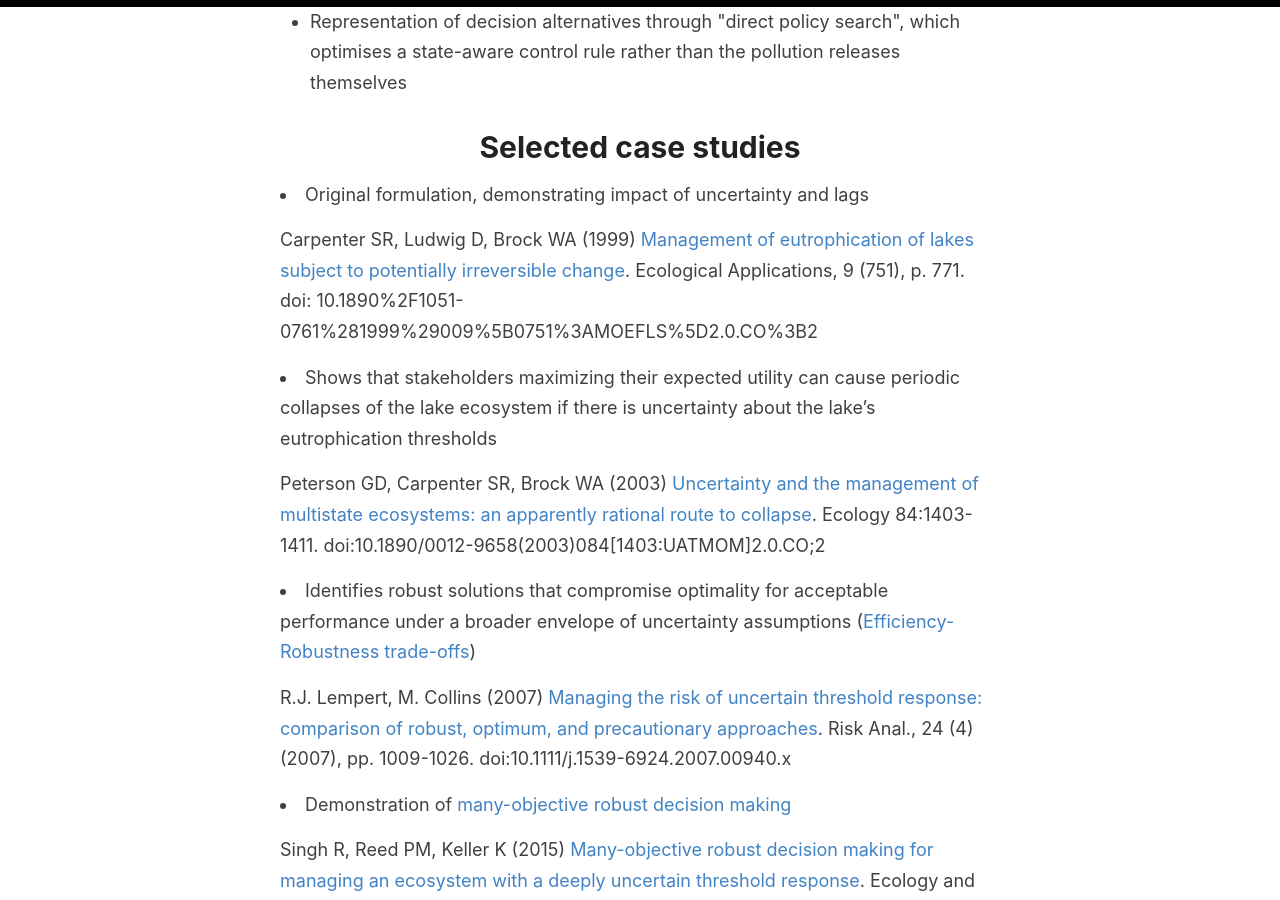
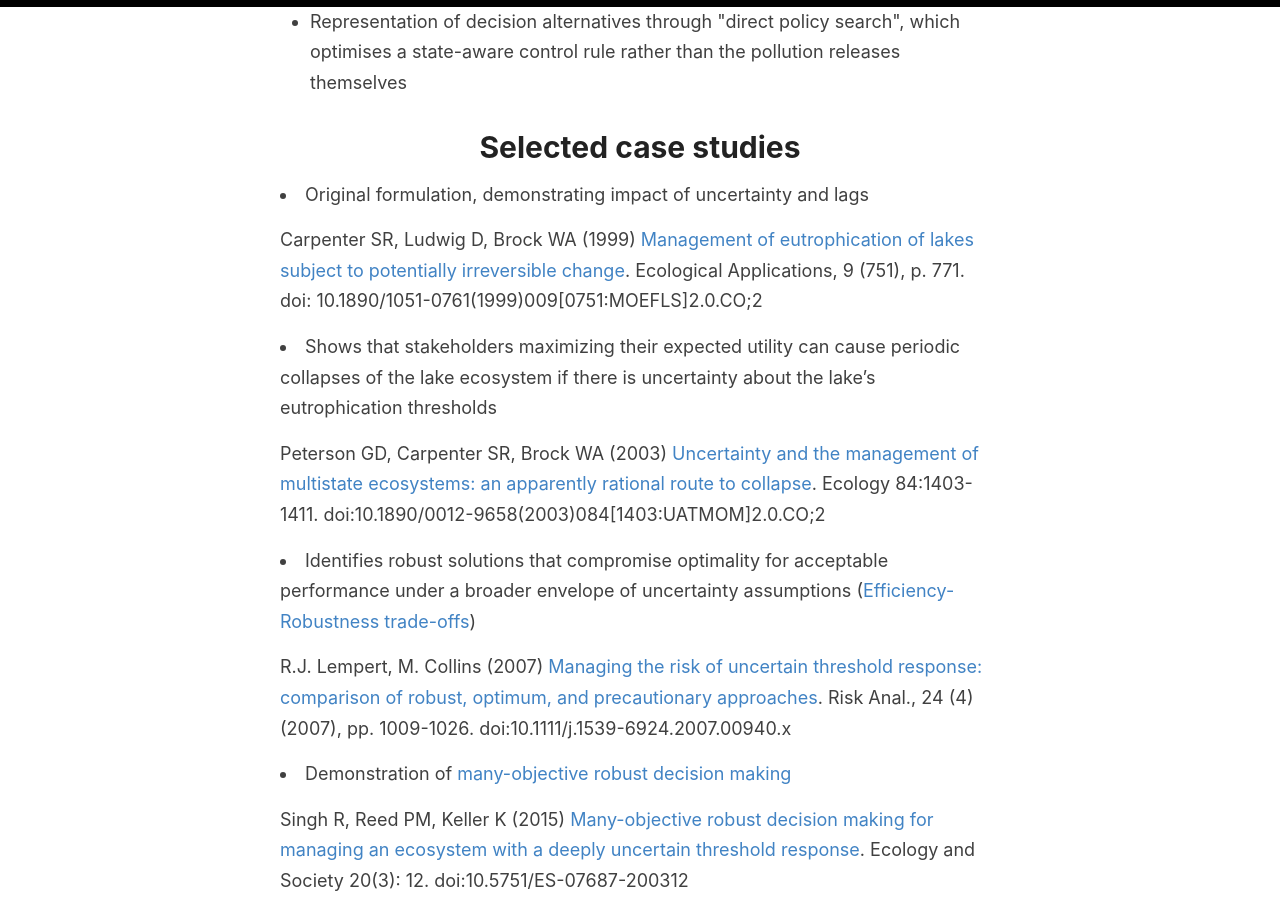
Before and after one commit to uncertainfutures/uncertainfutures.github.io, a Jekyll site: the page built from _examples/lake-problem.md, in a window 1280 px wide and 900 px high, scrolled down 869 px. Built offline with Jekyll 4.4.1, drawn with Linux system fonts in a browser that asks for light colours.

Commit message:
Fix external link

```diff
--- a/_examples/lake-problem.md
+++ b/_examples/lake-problem.md
@@ -19,7 +19,7 @@
 cases:
   - >
     Original formulation, demonstrating impact of uncertainty and lags
-    <p>Carpenter SR, Ludwig D, Brock WA (1999) <a href="https://dx.doi.org/1890%2F1051-0761%281999%29009%5B0751%3AMOEFLS%5D2.0.CO%3B2">Management of eutrophication of lakes subject to potentially irreversible change</a>. Ecological Applications, 9 (751), p. 771. doi: 10.1890%2F1051-0761%281999%29009%5B0751%3AMOEFLS%5D2.0.CO%3B2</p>
+    <p>Carpenter SR, Ludwig D, Brock WA (1999) <a href="https://dx.doi.org/10.1890/1051-0761%281999%29009%5B0751%3AMOEFLS%5D2.0.CO%3B2">Management of eutrophication of lakes subject to potentially irreversible change</a>. Ecological Applications, 9 (751), p. 771. doi: 10.1890/1051-0761(1999)009[0751:MOEFLS]2.0.CO;2</p>
   - >
     Shows that stakeholders maximizing their expected utility can cause periodic collapses of the lake ecosystem if there is uncertainty about the lake’s eutrophication thresholds
     <p>Peterson GD, Carpenter SR, Brock WA (2003) <a href="http://dx.doi.org/10.1890/0012-9658(2003)084[1403:UATMOM]2.0.CO;2">Uncertainty and the management of multistate ecosystems: an apparently rational route to collapse</a>. Ecology 84:1403-1411. doi:10.1890/0012-9658(2003)084[1403:UATMOM]2.0.CO;2</p>
```
